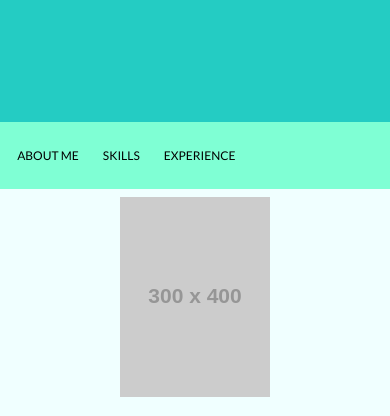
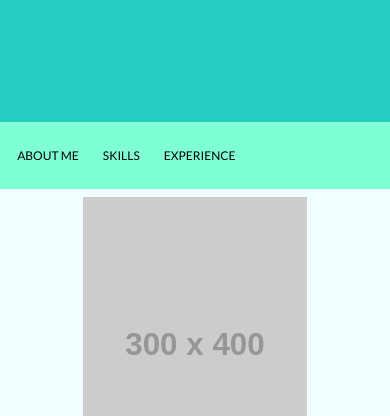
Before and after one commit to M4kar0vAl/CV, a plain HTML site: page index.html in a window 390 px wide. Shown: the part 216-632 px from the top of the page. Drawn offline with Linux system fonts and the light colour scheme; placeholder pictures from the web are drawn by us.

Commit message:
fix side photo size on screen < 425px

```diff
--- a/style.css
+++ b/style.css
@@ -446,6 +446,10 @@ ul {
         font-size: 20px;
     }
 
+    .side-photo-container {
+        width: 60%;
+    }
+
     .header-text {
         font-size: 1.2em;
     }
```
